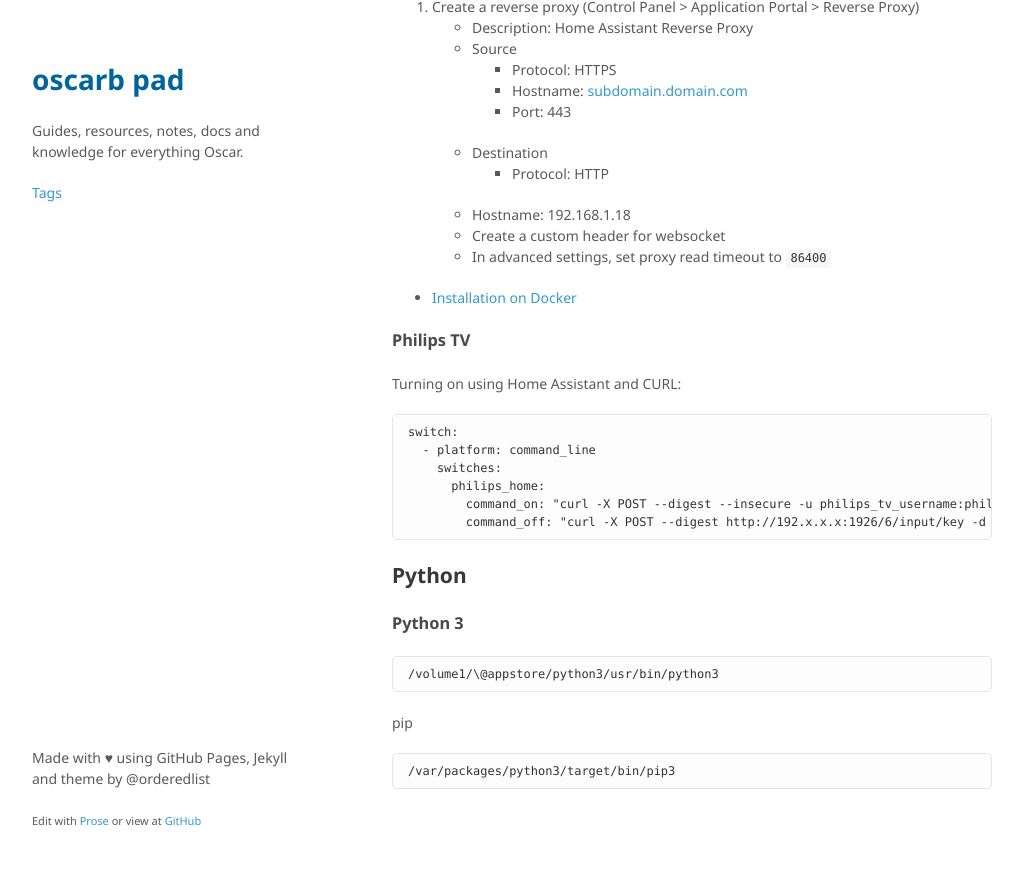
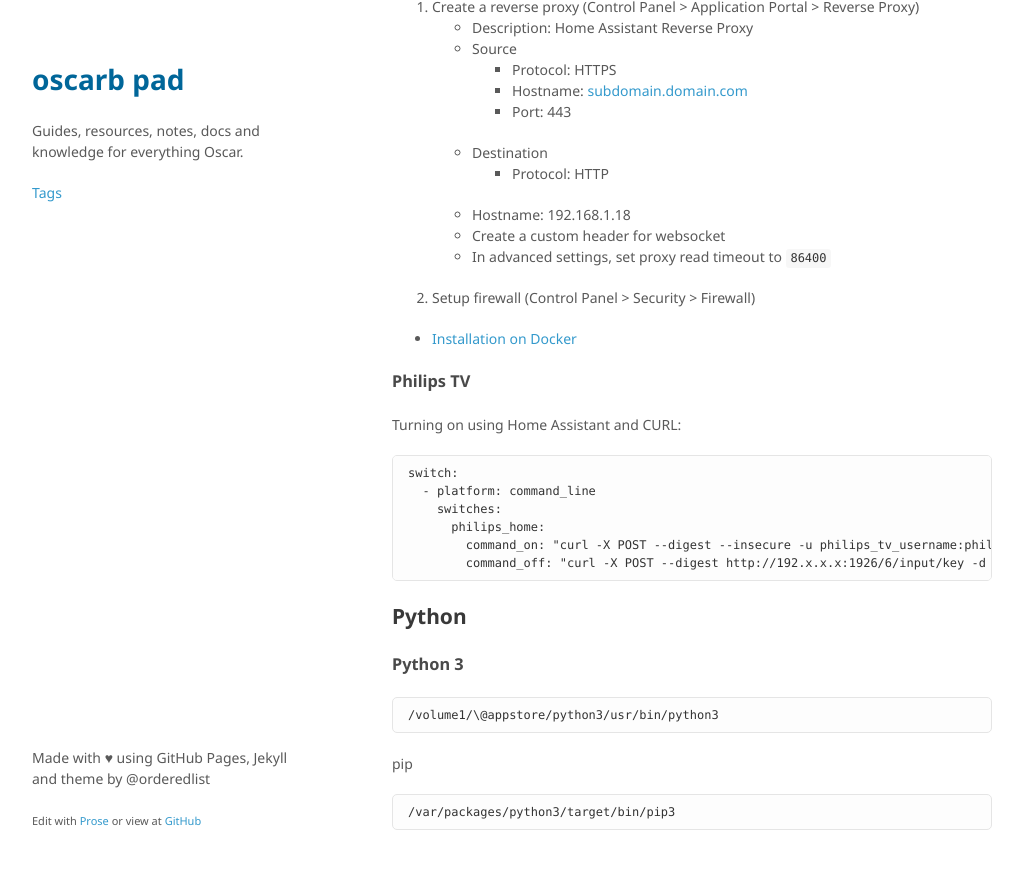
Before and after one commit to oscarb/pad, a Jekyll site: the page built from _docs/ds713.md, in a window 1280 px wide and 900 px high, scrolled down 7409 px. Shown: the top 869 px of the window, without its empty margins (128-1151 px from the left). Built offline with Jekyll 4.4.1, drawn with Linux system fonts in a browser that asks for light colours; some web fonts are replaced.

Commit message:
Update ds713.md

```diff
--- a/_docs/ds713.md
+++ b/_docs/ds713.md
@@ -323,7 +323,7 @@ https://documenter.getpostman.com/view/6167403/Rzfni66c?version=latest
     * Hostname: 192.168.1.18
    * Create a custom header for websocket
    * In advanced settings, set proxy read timeout to `86400`
-
+0. Setup firewall (Control Panel > Security > Firewall)
 
 
 
```
